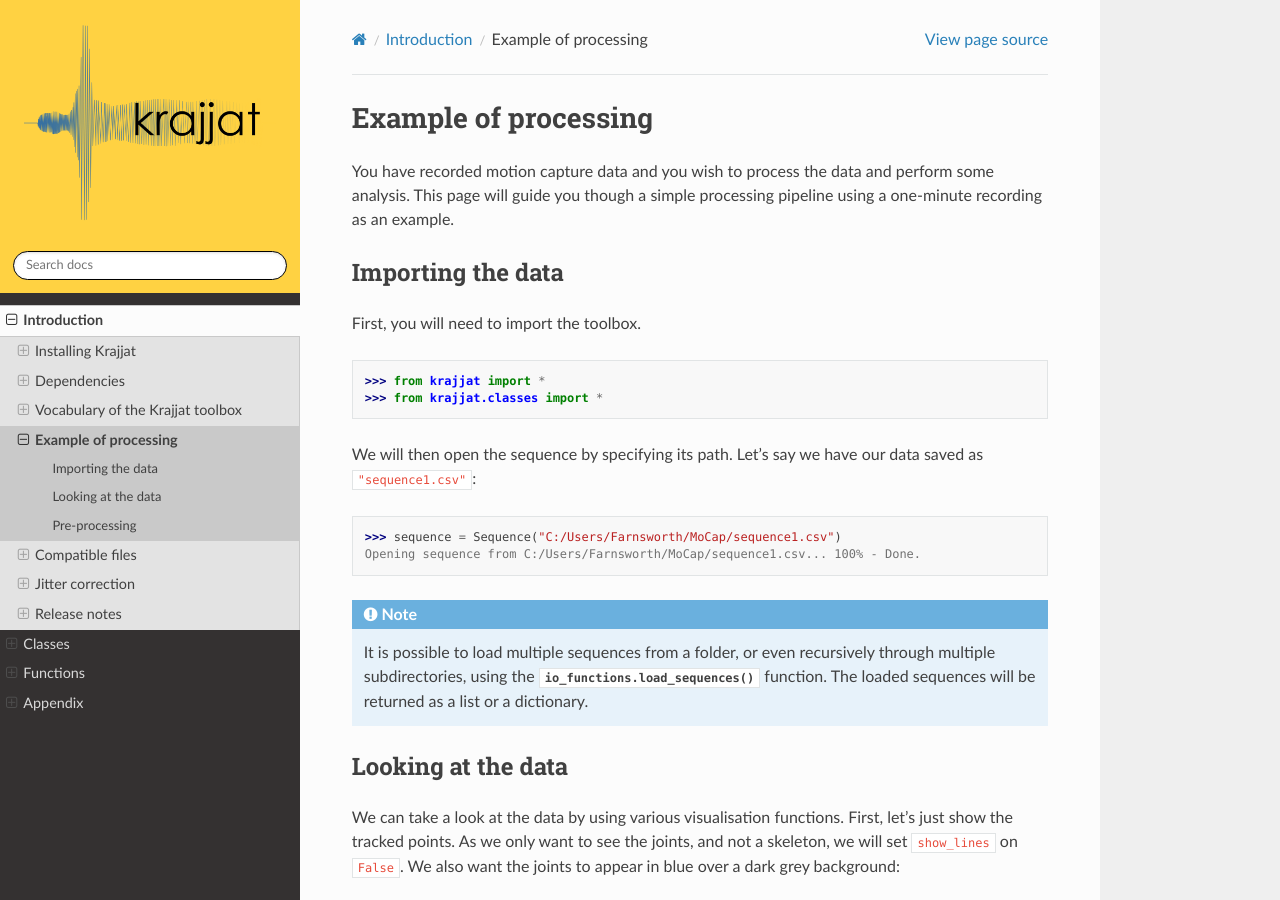
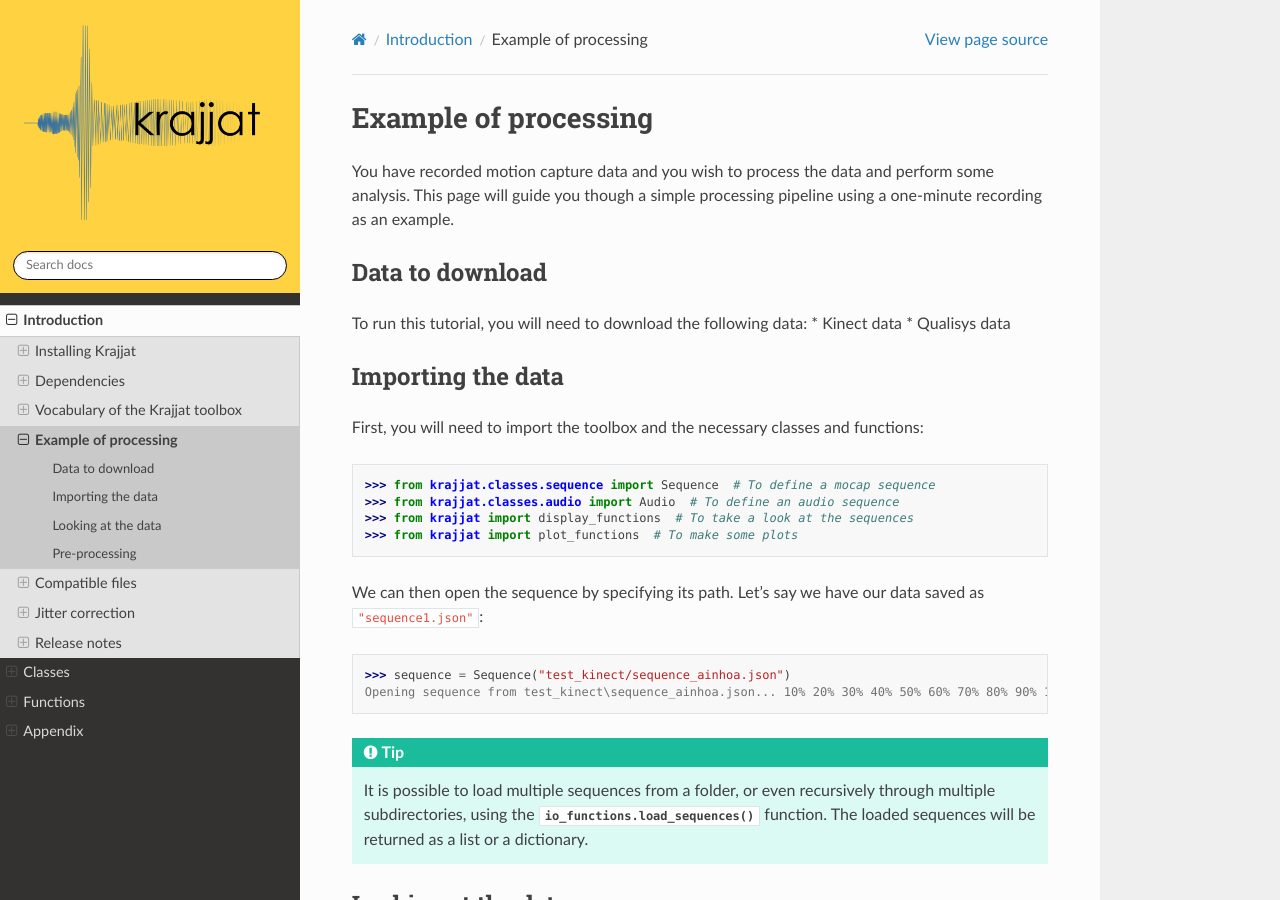
Before and after one commit to RomainPastureau/Krajjat, a Sphinx documentation site: the page built from docs/source/general/example.rst, in a window 1280 px wide and 900 px high. Built offline with Sphinx 7.4.7 and the Read the Docs theme 3.1.0, drawn with Linux system fonts in a browser that asks for light colours.

Commit message:
Added requirements

```diff
--- a/docs/source/general/example.rst
+++ b/docs/source/general/example.rst
@@ -4,24 +4,32 @@ Example of processing
 You have recorded motion capture data and you wish to process the data and perform some analysis. This page will
 guide you though a simple processing pipeline using a one-minute recording as an example.
 
+Data to download
+----------------
+To run this tutorial, you will need to download the following data:
+* Kinect data
+* Qualisys data
+
 Importing the data
 ------------------
 
-First, you will need to import the toolbox.
+First, you will need to import the toolbox and the necessary classes and functions:
 
 .. code-block:: python
 
-    >>> from krajjat import *
-    >>> from krajjat.classes import *
+    >>> from krajjat.classes.sequence import Sequence  # To define a mocap sequence
+    >>> from krajjat.classes.audio import Audio  # To define an audio sequence
+    >>> from krajjat import display_functions  # To take a look at the sequences
+    >>> from krajjat import plot_functions  # To make some plots
 
-We will then open the sequence by specifying its path. Let's say we have our data saved as ``"sequence1.csv"``:
+We can then open the sequence by specifying its path. Let's say we have our data saved as ``"sequence1.json"``:
 
 .. code-block:: python
 
-    >>> sequence = Sequence("C:/Users/Farnsworth/MoCap/sequence1.csv")
-    Opening sequence from C:/Users/Farnsworth/MoCap/sequence1.csv... 100% - Done.
+    >>> sequence = Sequence("test_kinect/sequence_ainhoa.json")
+    Opening sequence from test_kinect\sequence_ainhoa.json... 10% 20% 30% 40% 50% 60% 70% 80% 90% 100% - Done.
 
-.. note::
+.. tip::
     It is possible to load multiple sequences from a folder, or even recursively through multiple subdirectories,
     using the :func:`io_functions.load_sequences` function. The loaded sequences will be returned as a list or a
     dictionary.
--- a/pyproject.toml
+++ b/pyproject.toml
@@ -29,8 +29,10 @@ dependencies = [
     "openpyxl >= 3.1",
     "pandas >= 2.1.0",
     "pygame >= 2.5",
+    "find-delay >= 2.8",
     "PyAudio >= 0.2.13",
-    "praat-parselmouth > 0.4"
+    "praat-parselmouth > 0.4",
+    "pytaglib > 3.0.0"
 ]
 
 [external]
```
